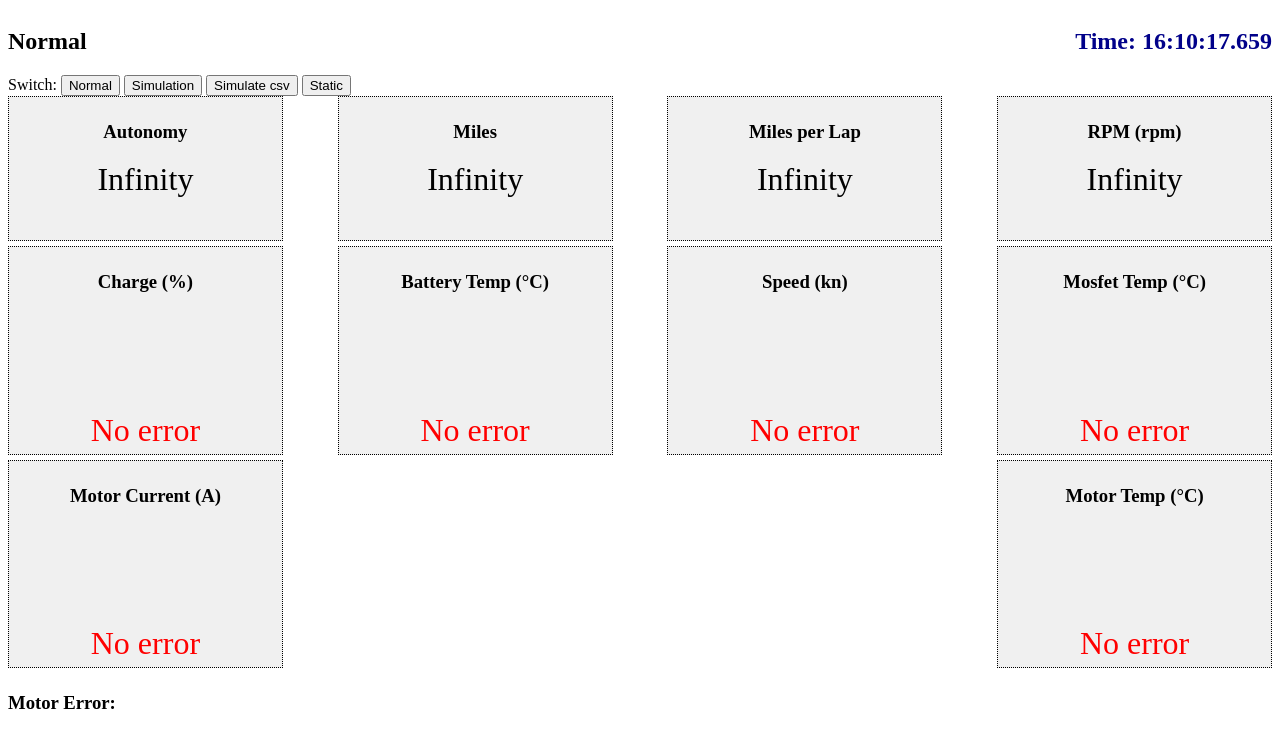
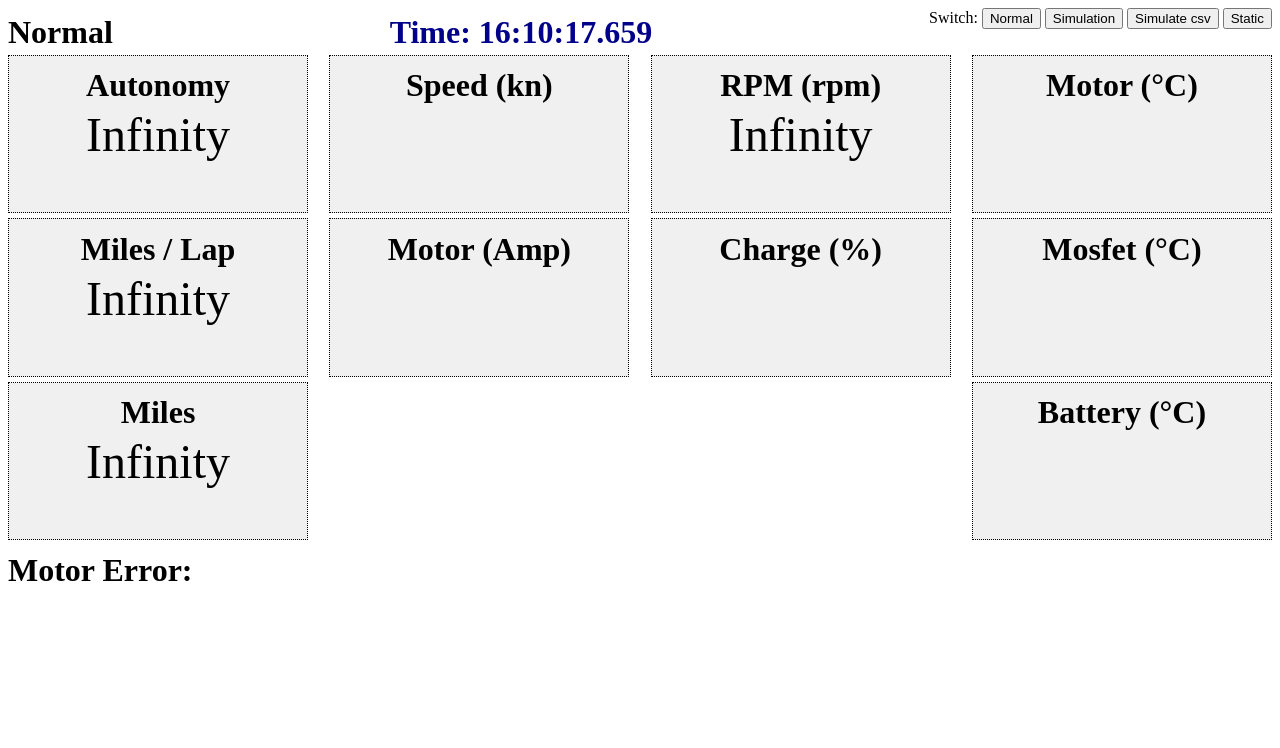
Before and after one commit to ntua-el20069/oceanos-visualization-2024, a Flask app: page / in a window 1280 px wide. Shown: the top 748 px of the page. Run offline with Flask 2, Linux system fonts and the light colour scheme; some libraries are stand-ins or nearby versions.

Commit message:
changes for visibility

```diff
--- a/static/functions/create.js
+++ b/static/functions/create.js
@@ -42,8 +42,8 @@ for (data of allData){
         containerDiv.appendChild(controlDiv);
         dataDiv.appendChild(containerDiv);
     }
-
-    dataDiv.appendChild(errorElement);
+    // Append the error message
+    // dataDiv.appendChild(errorElement);  // Removed appending the error message to the visualization div
     // Add the constructed element to the document body or another parent element
     parent.appendChild(dataDiv);
 }
--- a/static/functions/data.js
+++ b/static/functions/data.js
@@ -5,7 +5,7 @@ let color = regular_color;
 const maxOmittedValues = 15;
 
 class Data {
-    constructor(id, definition, slider = true, max = 100, min = 0, step = 0.1, value = (min + max) / 2, error = noError, limit = 0.25*min + 0.75*max) { // default initializations
+    constructor(id, definition, slider = true, max = 100, min = 0, step = 0.1, value = (min + max) / 2, error = noError, limit = 0.10*min + 0.90*max) { // default initializations
         this.id = id;
         this.definition = definition;
         this.slider = slider;    // true if you want round slider for this data, false if it is just numeric
@@ -33,20 +33,20 @@ class Data {
 }
 allData = [                       // CAUTION!  The data.id should match the fieldname from fieldnames list
     new Data('autonomy', 'Autonomy', slider = false, max = Infinity),
-    new Data('miles', 'Miles', slider = false, max = Infinity),
-    new Data('miles_lap', 'Miles per Lap', slider = false, max = Infinity),
+    new Data("speed", "Speed (kn)", slider = true, max = 25) ,
     new Data('rpm', 'RPM (rpm)', slider = false, max = Infinity),
-    //new Data('millis', 'Millis', slider = false, max = Infinity) ,
-
-    new Data("charge", "Charge (%)", slider = true, max = 100) ,
-    new Data("battery_temperature", "Battery Temp (°C)", slider = true, max = 50) ,
-    new Data("speed", "Speed (kn)", slider = true, max = 20) ,
+    new Data("motor_tempMotor", "Motor (°C)", slider = true, max = 75) ,
 
 
+    new Data('miles_lap', 'Miles / Lap', slider = false, max = Infinity),
+    new Data("motor_current", "Motor (Amp)", slider = true, max = 250) ,
+    new Data("charge", "Charge (%)", slider = true, max = 100) ,
+    new Data("motor_tempMosfet", "Mosfet (°C)", slider = true, max = 90) ,
 
-    new Data("motor_tempMosfet", "Mosfet Temp (°C)", slider = true, max = 90) ,
-    new Data("motor_current", "Motor Current (A)", slider = true, max = 250) ,
-    new Data("motor_tempMotor", "Motor Temp (°C)", slider = true, max = 75) ,
+    //new Data('millis', 'Millis', slider = false, max = Infinity) ,
+    new Data('miles', 'Miles', slider = false, max = Infinity),
+    new Data("battery_temperature", "Battery (°C)", slider = true, max = 50) ,
+
     //new Data("input_voltage", "Input Voltage (V)", slider = true, max = 100)  ,
 
 
--- a/static/functions/display.js
+++ b/static/functions/display.js
@@ -18,16 +18,33 @@ function display(){
                     step: data.step,
                     readOnly: true,
                     rangeColor: color,
-                    radius: 70 + (25 * totalWidth) / 1850
+                    radius: 80 + (30 * totalWidth) / 1850
                 });
+
+                if (data.value > data.max || data.value < data.min) {
+                    // with the below code, I can change the value of the tooltip, meaning the value of the roundSlider when it is above the limit
+                    var dataElement = document.getElementById(`${data.id}`);
+                    var tooltipElement = dataElement.querySelector('.rs-tooltip.rs-tooltip-text.rs-editable');
+                    console.log(tooltipElement);
+                    tooltipElement.textContent = data.value;
+                    tooltipElement.style.color = 'red';
+                }
             }
 
-            else if (!data.slider) document.querySelector(`#${data.id}`).textContent = data.value; // for numeric data
+            else if (!data.slider) {    // for numeric data
+                var dataElement = document.querySelector(`#${data.id}`);
+                dataElement.textContent = data.value;
+                if (data.value > data.max || data.value < data.min)  dataElement.style.color = 'red';
+            }
             // for allData
+
+            // This is for the error messages
+            /*
             const errorElement = document.querySelector(`#${data.id}-error`);
             errorElement.textContent = data.error;
             if (data.error != noError) errorElement.style.visibility = 'visible';
             else errorElement.style.visibility = 'hidden';
+            */
         }
     });
 }
--- a/static/styles/styles.css
+++ b/static/styles/styles.css
@@ -1,12 +1,17 @@
 :root{
-    --textSize: 2em;      /* CHANGE ! text Size for visualization  */
+    --textSize: 3em;      /* CHANGE ! text Size for visualization  */
 }
-
-
-
 
 h1 span {
     font-size: 0.6em;
+}
+
+h2, h3 {
+    margin: 0.2em 0em 0.1em;
+}
+
+h2, h3 {
+    font-size: 2em;
 }
 
 #titles {
@@ -31,7 +36,7 @@ h1 span {
   border: 1px dotted;
   overflow: hidden;
 
-  flex: 0 0 calc(22% - 2%);
+  flex: 0 0 calc(22%);
 /*  width: calc(33.3% - 10px);  /* Adjust width or use percentages */
 margin-bottom: 0.4%; /* Optional margin */
 background-color: #f0f0f0; /* Just for visualization */
@@ -72,36 +77,29 @@ output { /* for errors */
 
 
 
-@media screen /*and (min-width: 450px)*/ and (max-width: 768px) { /* 768px for mobile phones */
-    .visualization {
-        flex: 0 0 calc(44% - 2%); /* Show 2 containers in each row for mobile */
-        margin-right: 0; /* No right margin */
+@media screen and (max-width: 768px),   /* 768px for mobile phones , mobile vertical display*/
+        screen and (max-height: 600px) { /* 600px for mobile phones , mobile side display */
+    :root {
+        --textSize: 2.5em;
     }
+
+
     .container{
-        height: 58px;
+        height: 80px;
         width: 200px;
     }
     h2,
     h3 {
-        margin: 0.1em 0em 0.5em;
+        margin: 0.1em 0em 0em;
     }
-    h3 {
-        font-size: 0.9em;
+    h2, h3 {
+        font-size: 1.5em;
     }
 }
 
-/*@media screen and (max-width: 450px) {
+@media screen and (max-width: 768px) { /* 768px for mobile phones , mobile vertical display*/
     .visualization {
-        flex: 0 0 100%; /* Full width for smaller screens */
-/*        margin-right: 0; /* No right margin */
-/*    }
-
-    .container {
-        width: 100%; /* Container takes full width of the viewport */
-/*    }
-
-    .control {
-        margin-right: 10px; /* Adjust margin */
-/*    }
+        flex: 0 0 calc(44%); /* Show 2 containers in each row for mobile */
+        margin-right: 0; /* No right margin */
+    }
 }
-*/
--- a/templates/telemetry.html
+++ b/templates/telemetry.html
@@ -27,7 +27,6 @@
         <div id="titles">
             <h2 id="mode" style="display: inline-block;">Normal</h2>
             <h2 id="timeLabel" class="time">Time: <strong id="time" class="time" ></strong></h2>
-        </div>
             <div id="buttons">
                 Switch:
                 <button class="switchMode" onclick="changeSimulate('Normal')">Normal</button>
@@ -35,6 +34,8 @@
                 <button class="switchMode" onclick="changeSimulate('Simulate csv')">Simulate csv</button>
                 <button class="switchMode" onclick="changeSimulate('Static')">Static</button>
             </div>
+        </div>
+
         <div class="grid-container">
 
         </div>
```
Lines whose indentation alone changed are shown as unchanged.
